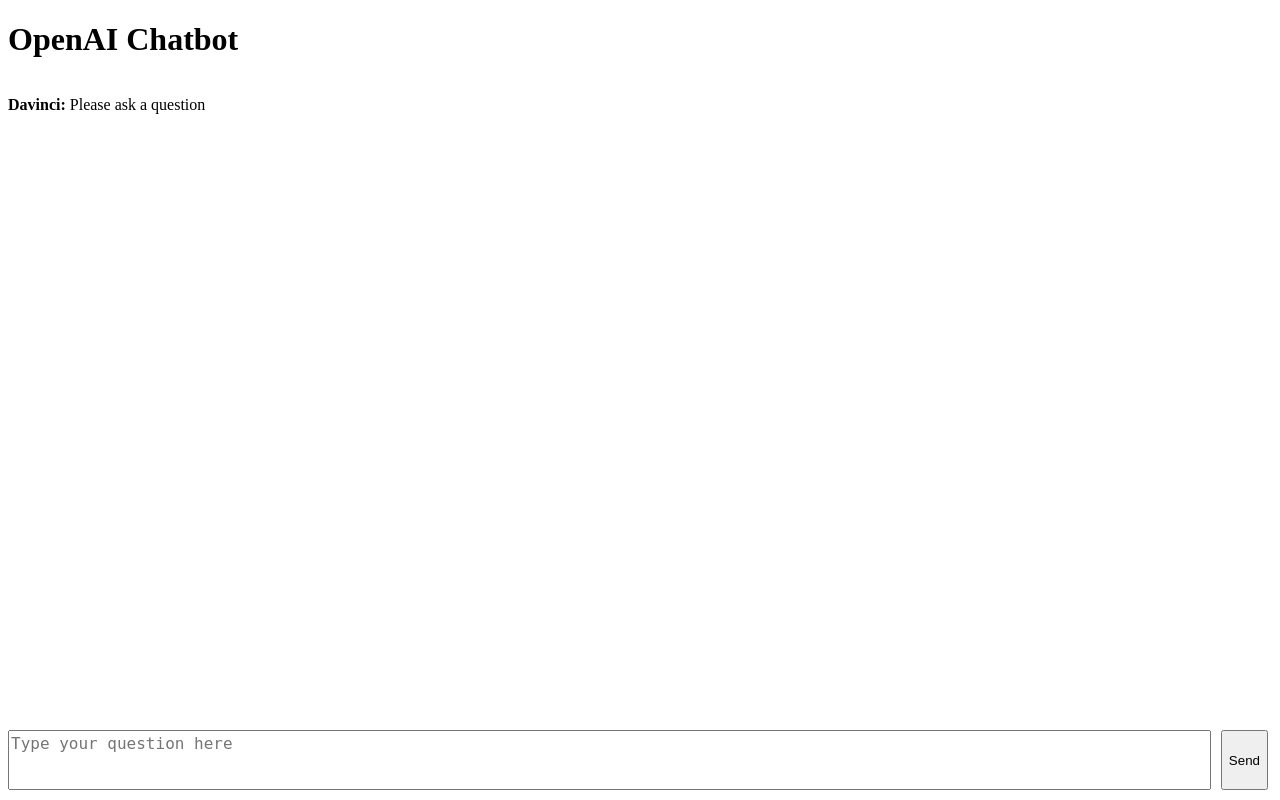
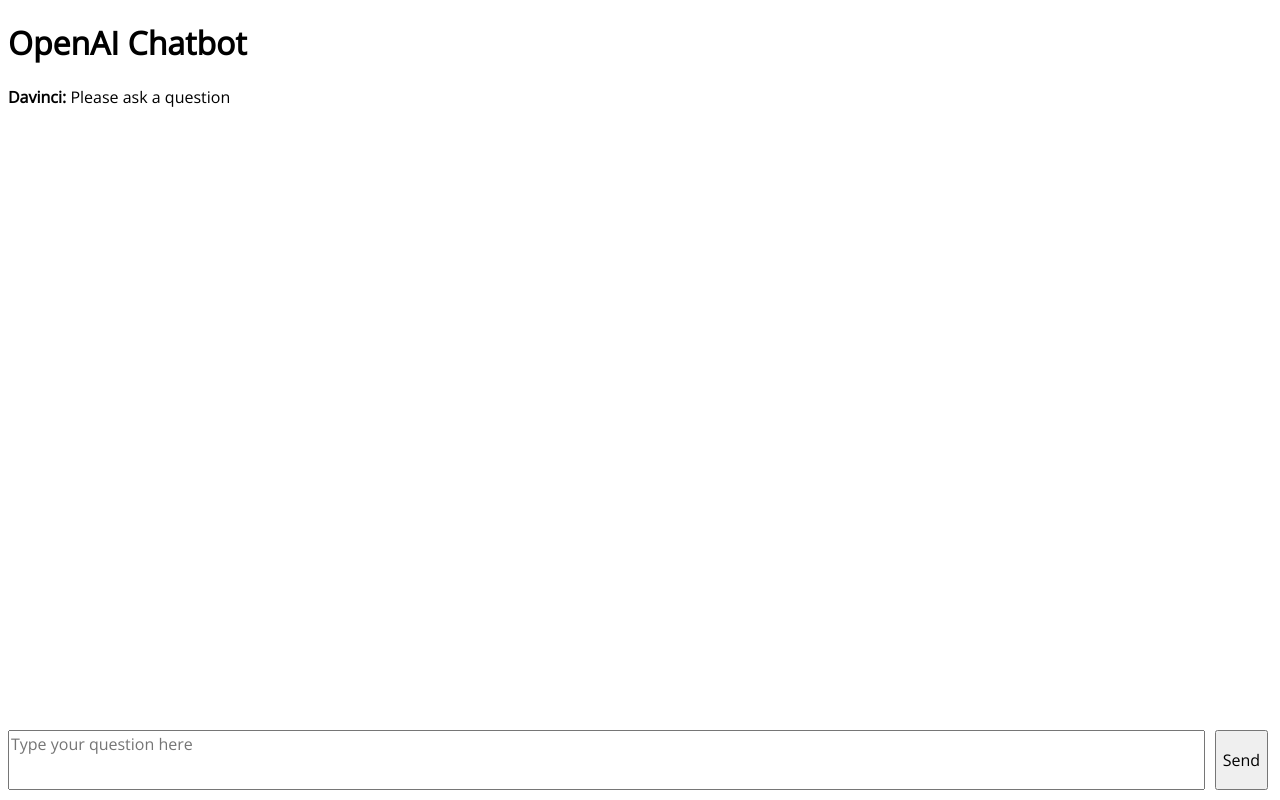
Before and after one commit to ernestoalarcongallo/chatGPT, a Flask app: page / in a window 1280 px wide. Run offline with Flask 2, Linux system fonts and the light colour scheme.

Commit message:
apply open sans

```diff
--- a/templates/chat.html
+++ b/templates/chat.html
@@ -2,7 +2,35 @@
 <html>
   <head>
     <title>OpenAI Chatbot</title>
+    <link href="https://fonts.googleapis.com/css2?family=Open+Sans&display=swap" rel="stylesheet">
     <style>
+      body {
+        font-family: 'Open Sans', sans-serif;
+      }
+
+      h1 {
+        font-size: 2em;
+        font-weight: bold;
+      }
+
+      #chat-messages, #user-input {
+        font-size: 16px;
+        line-height: 1.4;
+      }
+
+      textarea {
+        font-size: 10px;
+        font-family: 'Open Sans', sans-serif;
+      }
+      button {
+        font-size: 16px;
+        font-family: 'Open Sans', sans-serif;
+      }
+
+      .message p {
+        margin: 0;
+      }
+
       #chat-messages {
         height: calc(100vh - 100px);
         width: 100%;
@@ -16,8 +44,6 @@
         height: auto; /* Set initial height to auto to fit initial text */
         min-height: 2em; /* Set a minimum height to fit two lines */
         box-sizing: border-box; /* Include padding and border in height calculation */
-        font-size: 16px; /* Set a font size */
-        line-height: 1.4; /* Set the line height */
       }
 
       form {
```
